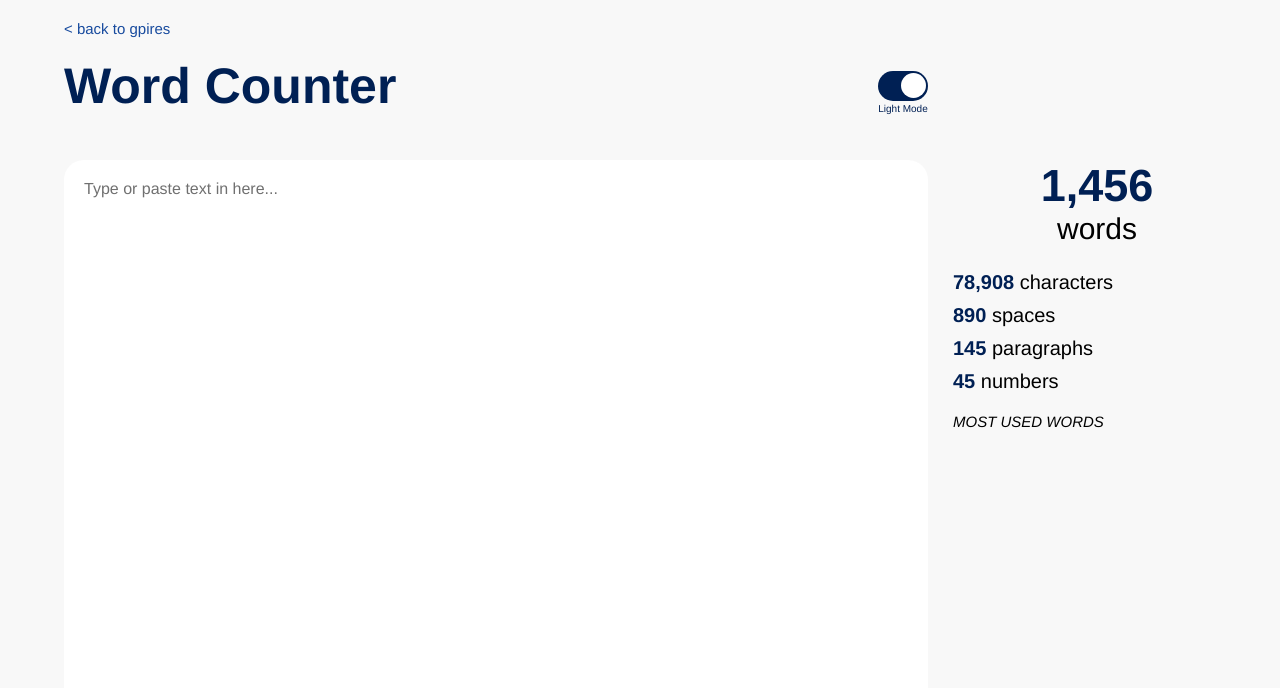
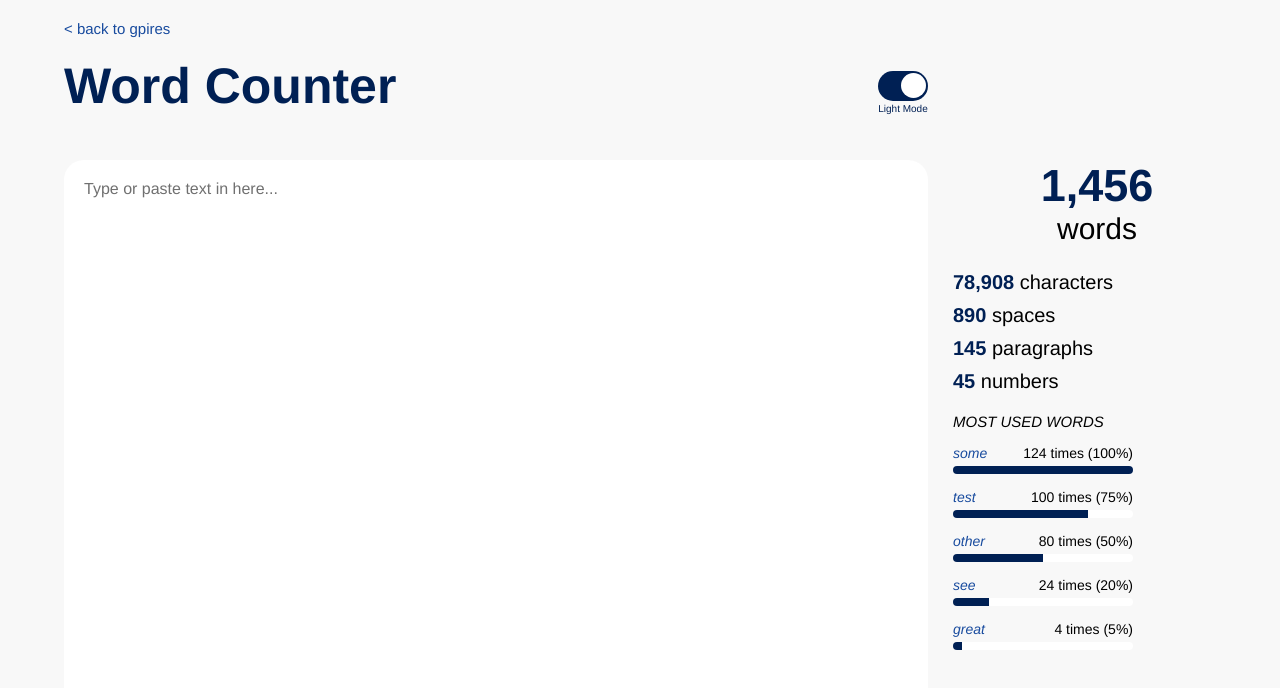
Before and after one commit to GuhPires/word-counter, a React (Create React App) app in the folder client/: page / in a window 1280 px wide. Shown: the top 688 px of the page. Built offline with nearby package versions, Linux system fonts and the light colour scheme.

Commit message:
Light Style completed

```diff
--- a/client/src/Components/Counter/counter.css
+++ b/client/src/Components/Counter/counter.css
@@ -32,6 +32,7 @@
 }
 
 .counter .most-used > p {
+  padding-bottom: 10px;
   font-size: 15px;
   font-style: italic;
 }
--- a/client/src/Components/Counter/index.js
+++ b/client/src/Components/Counter/index.js
@@ -1,4 +1,5 @@
 import React from 'react';
+import Status from '../Status';
 
 import './counter.css';
 
@@ -17,11 +18,11 @@ export default function Counter() {
       </div>
       <div className="most-used">
         <p>MOST USED WORDS</p>
-        {/* STATUS */}
-        {/* STATUS */}
-        {/* STATUS */}
-        {/* STATUS */}
-        {/* STATUS */}
+        <Status word="some" number="124" value="100"/>
+        <Status word="test" number="100" value="75"/>
+        <Status word="other" number="80" value="50"/>
+        <Status word="see" number="24" value="20"/>
+        <Status word="great" number="4" value="5"/>
       </div>
     </div>
   )
--- a/client/src/Components/Page/page.css
+++ b/client/src/Components/Page/page.css
@@ -29,9 +29,7 @@
 }
 
 .page .content {
-  height: calc(80vh - 20px);
   display: grid;
   grid-template-columns: 75% 25%;
-  grid-template-rows: 1fr 3fr;
   column-gap: 25px;
 }
--- a/client/src/Components/Status/index.js
+++ b/client/src/Components/Status/index.js
@@ -1,8 +1,17 @@
-import React, {useState} from 'react';
+import React from 'react';
 
 import './status.css';
 
-export default function Status() {
+export default function Status({ word, number, value }) {
   return (
+    <div className="status">
+      <div className="text">
+        <p><span>{word}</span></p>
+        <p>{number} times ({value}%)</p>
+      </div>
+      <div className="progress">
+        <span style={{width: value + '%'}}></span>
+      </div>
+    </div>
   )
 }
--- a/client/src/Components/Status/status.css
+++ b/client/src/Components/Status/status.css
@@ -0,0 +1,35 @@
+.status {
+  width: 180px;
+  padding: 5px 0;
+}
+
+.status .text {
+  width: 100%;
+  display: flex;
+  justify-content: space-between;
+}
+
+.status .text p {
+  font-size: 14px;
+}
+
+.status .text p span {
+  font-style: italic;
+  color: var(--main);
+}
+
+.status .progress {
+  width: 100%;
+  height: 8px;
+  margin: 5px 0;
+  background-color: var(--white);
+  border-radius: 20px;
+  overflow: hidden;
+}
+
+.status .progress > span {
+  height: 100%;
+  background-color: var(--main-dark);
+  display: block;
+  position: relative;
+}
```
